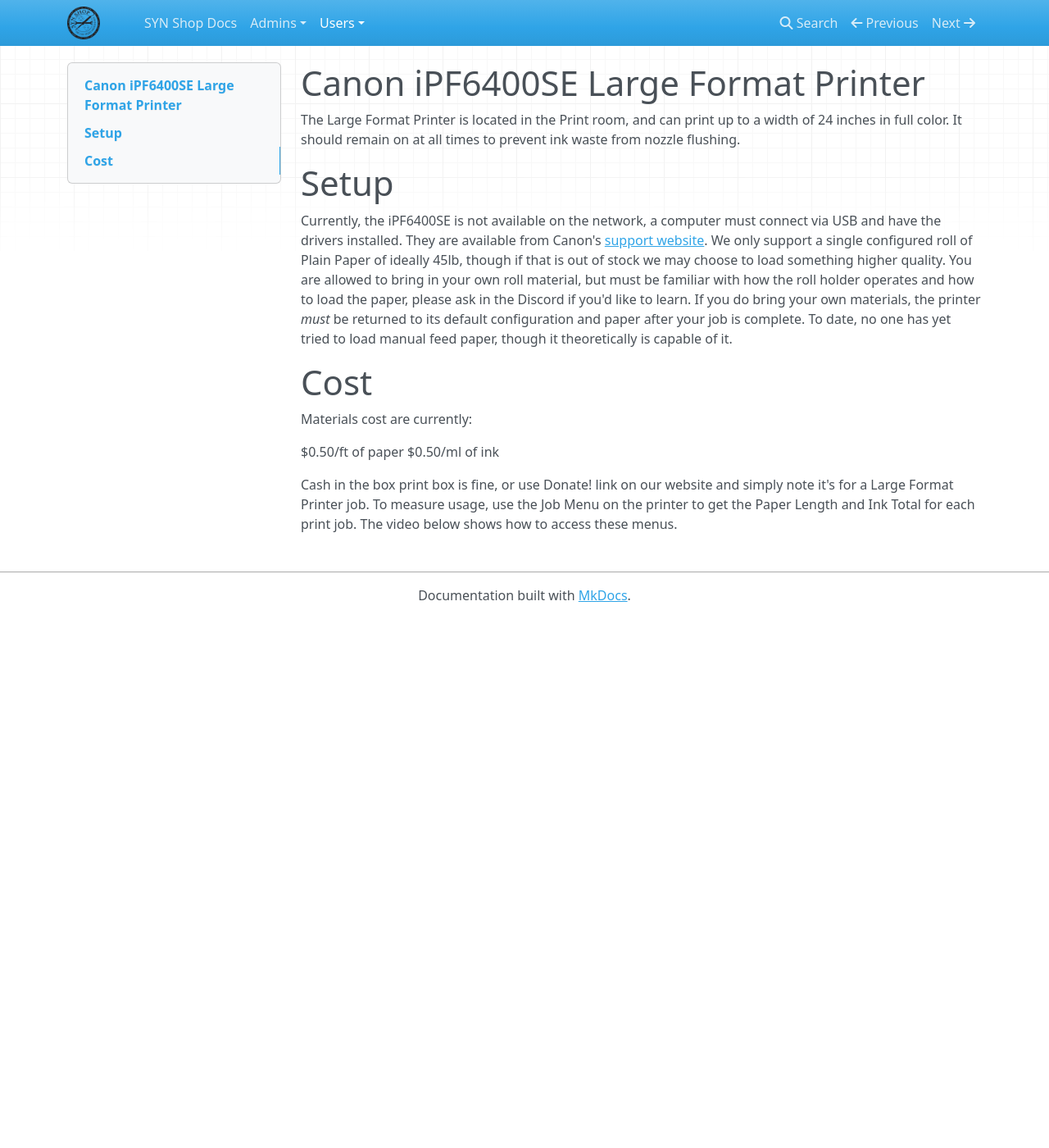
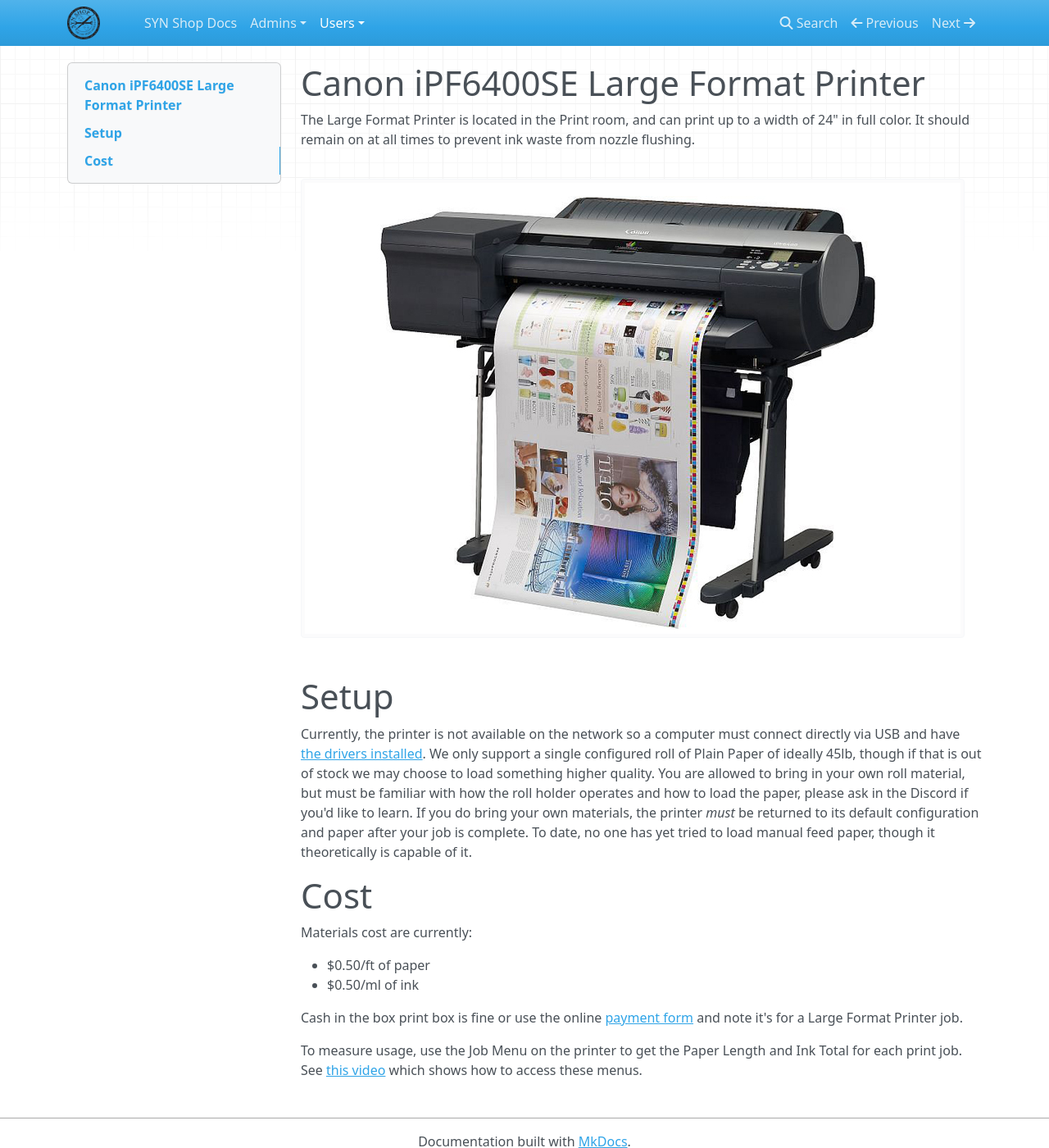
Before and after one commit to synshop/rtfm, an MkDocs documentation site: the page built from docs/users/Equipment/Large Format Printer.md, in a window 1280 px wide and 1400 px high. Shown: the whole window at 82% size. Built offline with MkDocs 1.6.1, drawn with Linux system fonts in a browser that asks for light colours; nearby versions of some CDN libraries.

Commit message:
tidy up large formate print page, add video to same

```diff
--- a/docs/users/Equipment/Large Format Printer.md
+++ b/docs/users/Equipment/Large Format Printer.md
@@ -1,19 +1,21 @@
 # Canon iPF6400SE Large Format Printer
 
-The Large Format Printer is located in the Print room, and can print up to a width of 24 inches in full color. It should remain on at all times to prevent ink waste from nozzle flushing.
+The Large Format Printer is located in the Print room, and can print up to a width of 24" in full color. It should remain on at all times to prevent ink waste from nozzle flushing.
+
+
+![ ](large.format.printer.png)
 
 # Setup
 
-Currently, the iPF6400SE is not available on the network, a computer must connect via USB and have the drivers installed.  They are available from Canon's [support website](https://www.usa.canon.com/support/p/imageprograf-ipf6400).  We only support a single configured roll of Plain Paper of ideally 45lb, though if that is out of stock
-we may choose to load something higher quality.  You are allowed to bring in your own roll material, but must be familiar with how the roll holder operates and how to load the paper, please ask in the Discord if you'd like to learn. If you do bring your own materials, the printer *must* be returned
-to its default configuration and paper after your job is complete.  To date, no one has yet tried to load manual feed paper, though it theoretically is capable of it.
+Currently, the printer is not available on the network so a computer must connect directly via USB and have [the drivers installed](https://www.usa.canon.com/support/p/imageprograf-ipf6400).  We only support a single configured roll of Plain Paper of ideally 45lb, though if that is out of stock we may choose to load something higher quality.  You are allowed to bring in your own roll material, but must be familiar with how the roll holder operates and how to load the paper, please ask in the Discord if you'd like to learn. If you do bring your own materials, the printer *must* be returned to its default configuration and paper after your job is complete.  To date, no one has yet tried to load manual feed paper, though it theoretically is capable of it.
 
 # Cost
 
 Materials cost are currently:
 
-$0.50/ft of paper
-$0.50/ml of ink
+* $0.50/ft of paper
+* $0.50/ml of ink
 
-Cash in the box print box is fine, or use Donate! link on our website and simply note it's for a Large Format Printer job.
-To measure usage, use the Job Menu on the printer to get the Paper Length and Ink Total for each print job. The video below shows how to access these menus.
+Cash in the box print box is fine or use the online [payment form](https://synshop.org/payment) and note it's for a Large Format Printer job.
+
+To measure usage, use the Job Menu on the printer to get the Paper Length and Ink Total for each print job. See [this video](Canon.iPF6400SE.usage.howto.mp4) which shows how to access these menus.
```
Also changed, not shown: docs/users/Equipment/large.format.printer.png (added), 1 other file.
